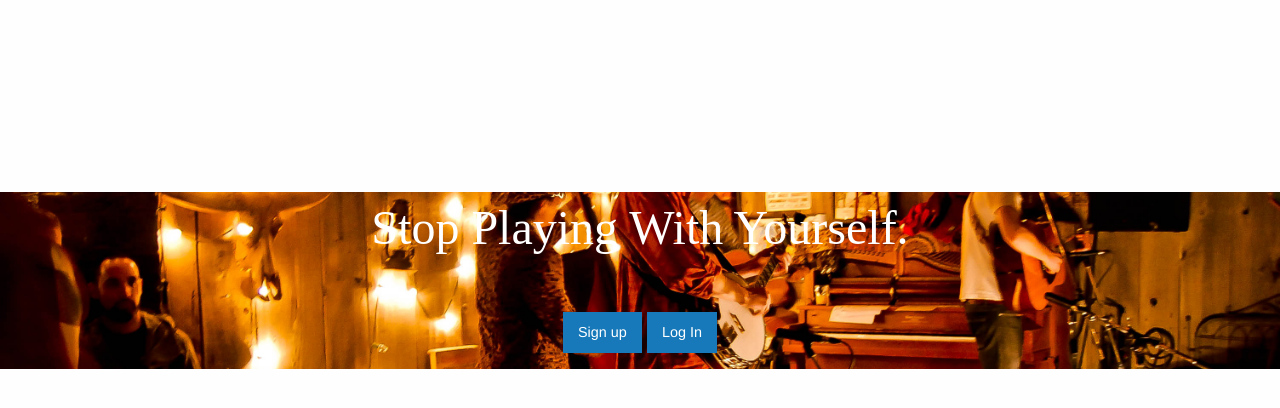
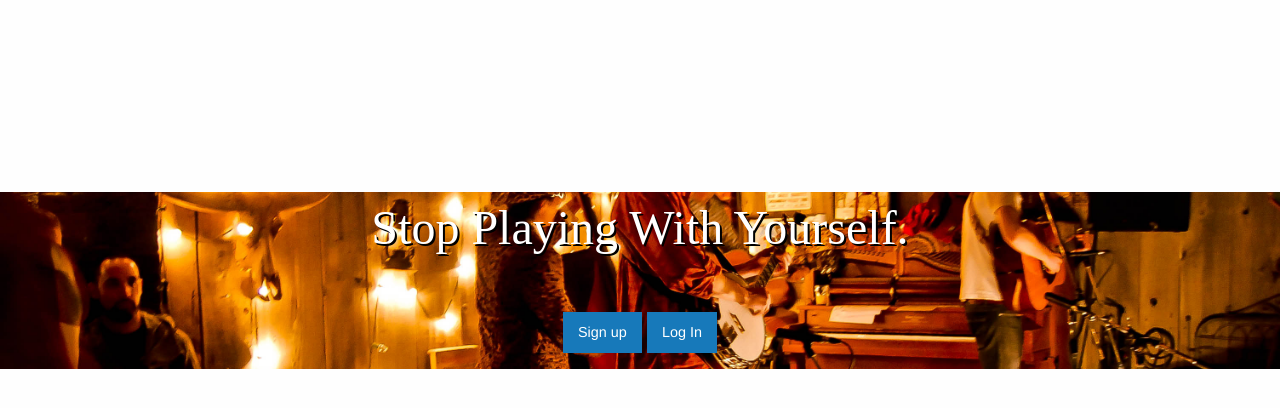
Before and after one commit to jessicatung/WeJam, a Rails app: page / in a window 1280 px wide. Shown: the part 107-515 px from the top of the page. Run offline with Rails 7, Linux system fonts and the light colour scheme; data comes from the database, SQL or seed files in the repository; style sheets or scripts are compiled from the project's sources; some libraries are stand-ins or nearby versions.

Commit message:
added text shadow to better see slogan

```diff
--- a/app/assets/stylesheets/welcome.css.scss
+++ b/app/assets/stylesheets/welcome.css.scss
@@ -18,6 +18,7 @@
   text-align: center;
   margin-top: 4em;
   color: #FFF;
+  text-shadow: 2px 2px #000;
 }
 .white-button {
   color: #FFF;
```
